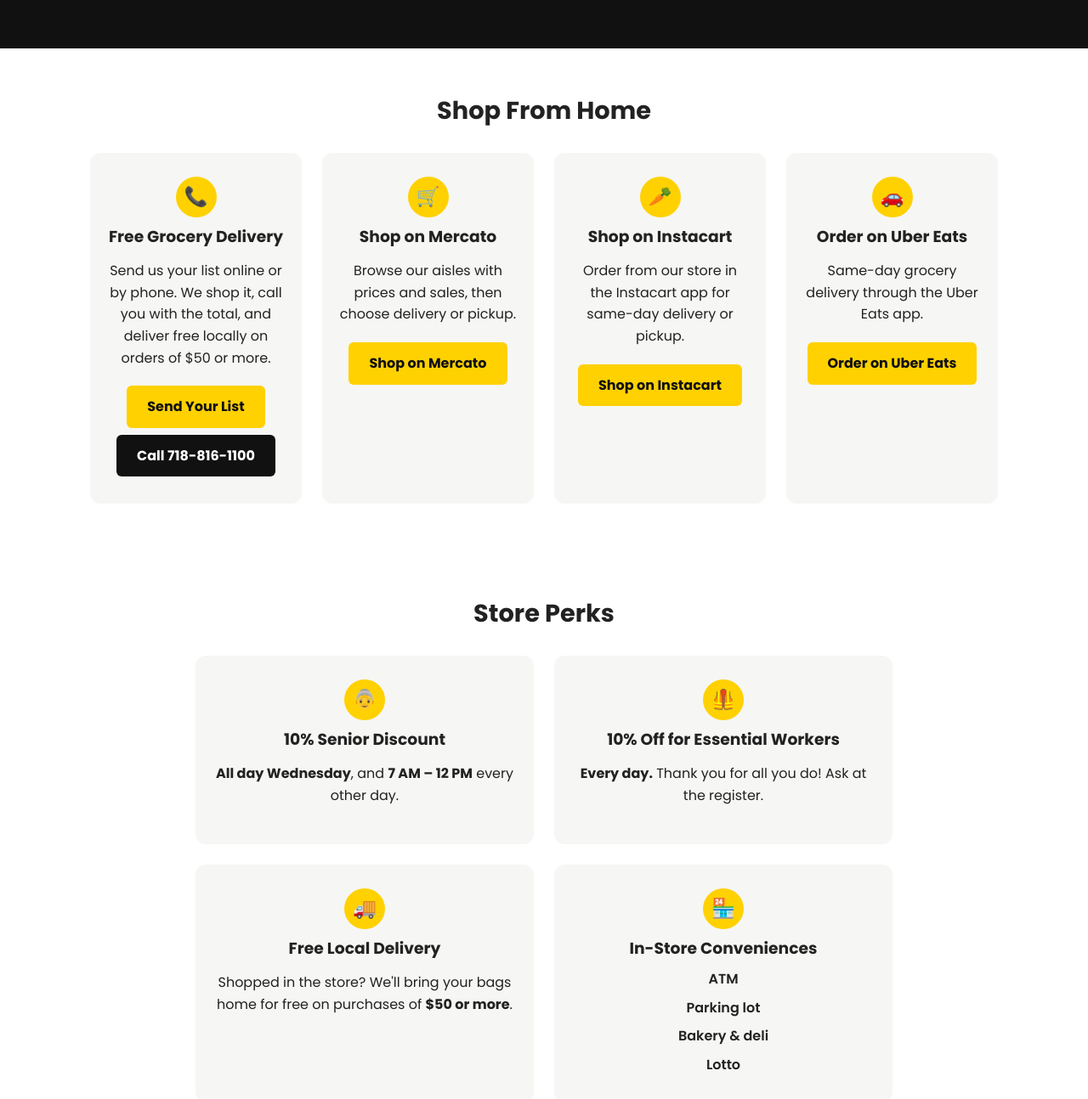
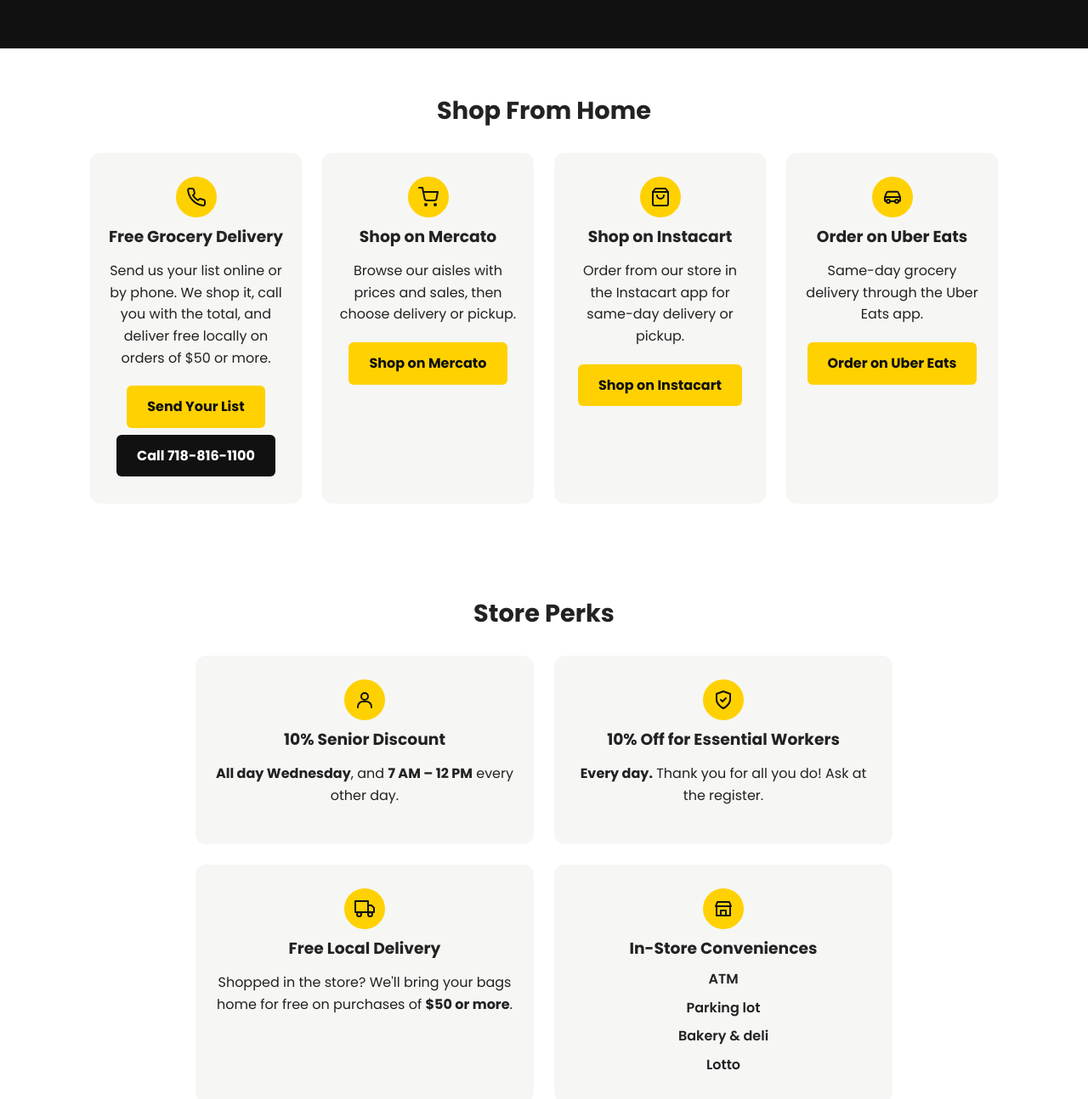
Before and after one commit to Food-Dynasty/Food-Dynasty-Website, a plain HTML site: page index.html in a window 1280 px wide. Shown: the part 1428-2722 px from the top of the page at 85% size. Drawn offline with Linux system fonts and the light colour scheme; no server answers.

Commit message:
Replace website emojis with line icons
Same line icons as the FD Orders app, in the yellow circles on the
homepage and Departments page (Shop From Home, Store Perks).

```diff
--- a/css/styles.css
+++ b/css/styles.css
@@ -806,6 +806,19 @@ html {
   background: var(--yellow);
   font-size: 1.4rem;
   font-weight: 800;
+}
+
+/* The same yellow circle holding a line icon instead of a number
+   (Shop From Home and Store Perks). The <svg> is drawn with lines only:
+   no fill, a 2px black outline with rounded ends. */
+.icon-circle svg {
+  width: 24px;
+  height: 24px;
+  fill: none;
+  stroke: var(--black);
+  stroke-width: 2;
+  stroke-linecap: round;
+  stroke-linejoin: round;
 }
 
 /* A black version of the button, for light or yellow backgrounds */
--- a/index.html
+++ b/index.html
@@ -35,9 +35,9 @@
   <link rel="stylesheet" href="https://fonts.googleapis.com/css2?family=Poppins:wght@400;600;700;800&display=swap">
 
   <!-- NEW: connect our own stylesheet. Without this line, the CSS file does nothing. -->
-  <link rel="stylesheet" href="css/styles.css?v=20261116c">
-  <script src="js/animate.js?v=20261116c" defer></script>
-  <script src="js/flyers.js?v=20261116c" defer></script>
+  <link rel="stylesheet" href="css/styles.css?v=20261116d">
+  <script src="js/animate.js?v=20261116d" defer></script>
+  <script src="js/flyers.js?v=20261116d" defer></script>
 </head>
 
 <!-- ===================== BODY =====================
@@ -163,26 +163,26 @@
         <!-- .card-grid: 1 column on phones, 2 on tablets, 4 on computers -->
         <div class="card-grid">
           <article class="save-card">
-            <span class="save-number">📞</span>
+            <span class="save-number icon-circle" aria-hidden="true"><svg viewBox="0 0 24 24"><path d="M22 16.9v3a2 2 0 0 1-2.2 2 19.8 19.8 0 0 1-8.6-3.1 19.5 19.5 0 0 1-6-6A19.8 19.8 0 0 1 2.1 4.2 2 2 0 0 1 4.1 2h3a2 2 0 0 1 2 1.7c.1 1 .4 1.9.7 2.8a2 2 0 0 1-.5 2.1L8 9.9a16 16 0 0 0 6 6l1.3-1.3a2 2 0 0 1 2.1-.4c.9.3 1.8.6 2.8.7a2 2 0 0 1 1.7 2z"/></svg></span>
             <h3>Free Grocery Delivery</h3>
             <p>Send us your list online or by phone. We shop it, call you with the total, and deliver free locally on orders of $50 or more.</p>
             <a class="button" href="grocery.html">Send Your List</a>
             <a class="button button-dark" href="tel:+17188161100">Call 718-816-1100</a>
           </article>
           <article class="save-card">
-            <span class="save-number">🛒</span>
+            <span class="save-number icon-circle" aria-hidden="true"><svg viewBox="0 0 24 24"><circle cx="9" cy="21" r="1"/><circle cx="20" cy="21" r="1"/><path d="M1 1h4l2.7 13.4a2 2 0 0 0 2 1.6h9.7a2 2 0 0 0 2-1.6L23 6H6"/></svg></span>
             <h3>Shop on Mercato</h3>
             <p>Browse our aisles with prices and sales, then choose delivery or pickup.</p>
             <a class="button" href="https://www.mercato.com/shop/food-dynasty-bay" target="_blank" rel="noopener">Shop on Mercato</a>
           </article>
           <article class="save-card">
-            <span class="save-number">🥕</span>
+            <span class="save-number icon-circle" aria-hidden="true"><svg viewBox="0 0 24 24"><path d="M6 2 3 6v14a2 2 0 0 0 2 2h14a2 2 0 0 0 2-2V6l-3-4z"/><path d="M3 6h18M16 10a4 4 0 0 1-8 0"/></svg></span>
             <h3>Shop on Instacart</h3>
             <p>Order from our store in the Instacart app for same-day delivery or pickup.</p>
             <a class="button" href="https://www.instacart.com/store/food-dynasty-supermarket/storefront" target="_blank" rel="noopener">Shop on Instacart</a>
           </article>
           <article class="save-card">
-            <span class="save-number">🚗</span>
+            <span class="save-number icon-circle" aria-hidden="true"><svg viewBox="0 0 24 24"><path d="M5 17H4a1 1 0 0 1-1-1v-4l2-5a2 2 0 0 1 1.9-1.3h10.2A2 2 0 0 1 19 7l2 5v4a1 1 0 0 1-1 1h-1M3 12h18M9 17h6"/><circle cx="7" cy="17" r="2"/><circle cx="17" cy="17" r="2"/></svg></span>
             <h3>Order on Uber Eats</h3>
             <p>Same-day grocery delivery through the Uber Eats app.</p>
             <a class="button" href="https://www.ubereats.com/store/food-dynasty-supermarket/D0Hlp3dlW2uBVq74RE4Q5g" target="_blank" rel="noopener">Order on Uber Eats</a>
@@ -198,22 +198,22 @@
         <!-- .grid-2: two equal columns on tablets and computers, stacked on phones -->
         <div class="grid-2">
           <article class="save-card">
-            <span class="save-number">👵</span>
+            <span class="save-number icon-circle" aria-hidden="true"><svg viewBox="0 0 24 24"><circle cx="12" cy="8" r="4"/><path d="M4 21v-1a6 6 0 0 1 6-6h4a6 6 0 0 1 6 6v1"/></svg></span>
             <h3>10% Senior Discount</h3>
             <p><strong>All day Wednesday</strong>, and <strong>7 AM – 12 PM</strong> every other day.</p>
           </article>
           <article class="save-card">
-            <span class="save-number">🦺</span>
+            <span class="save-number icon-circle" aria-hidden="true"><svg viewBox="0 0 24 24"><path d="M12 22s8-4 8-10V5l-8-3-8 3v7c0 6 8 10 8 10z"/><path d="M9 12l2 2 4-4"/></svg></span>
             <h3>10% Off for Essential Workers</h3>
             <p><strong>Every day.</strong> Thank you for all you do! Ask at the register.</p>
           </article>
           <article class="save-card">
-            <span class="save-number">🚚</span>
+            <span class="save-number icon-circle" aria-hidden="true"><svg viewBox="0 0 24 24"><path d="M1 3h15v13H1zM16 8h4l3 3v5h-7z"/><circle cx="5.5" cy="18.5" r="2.5"/><circle cx="18.5" cy="18.5" r="2.5"/></svg></span>
             <h3>Free Local Delivery</h3>
             <p>Shopped in the store? We'll bring your bags home for free on purchases of <strong>$50 or more</strong>.</p>
           </article>
           <article class="save-card">
-            <span class="save-number">🏪</span>
+            <span class="save-number icon-circle" aria-hidden="true"><svg viewBox="0 0 24 24"><path d="M3 9l2-5h14l2 5M3 9h18M4 9v11h16V9M9 20v-6h6v6"/></svg></span>
             <h3>In-Store Conveniences</h3>
             <!-- A list (not a paragraph) because these are separate items -->
             <ul class="perk-list">
```
Also changed, not shown: about.html (+3 -3 lines), buffet.html (+3 -3 lines), catering.html (+3 -3 lines), departments.html (+8 -8 lines), grocery.html (+4 -4 lines), holiday.html (+3 -3 lines), order.html (+5 -5 lines), sales.html (+3 -3 lines).
